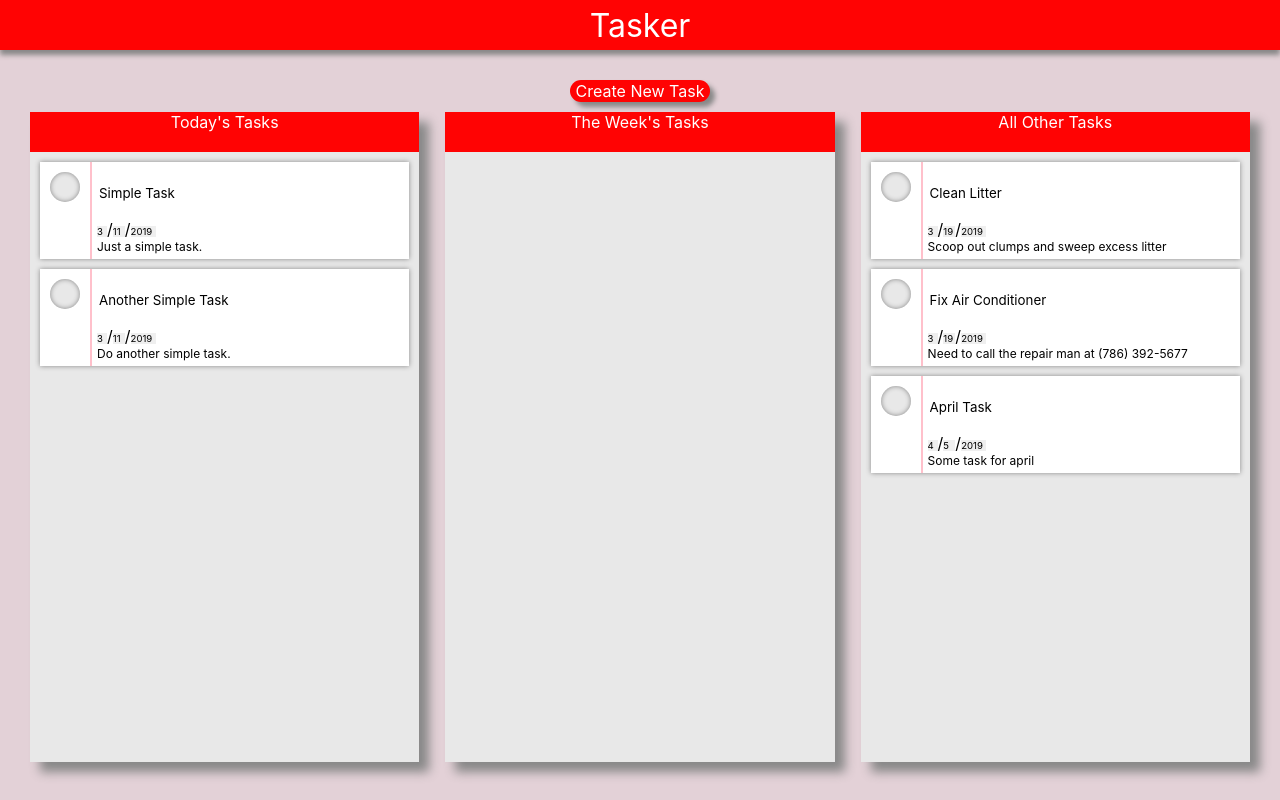
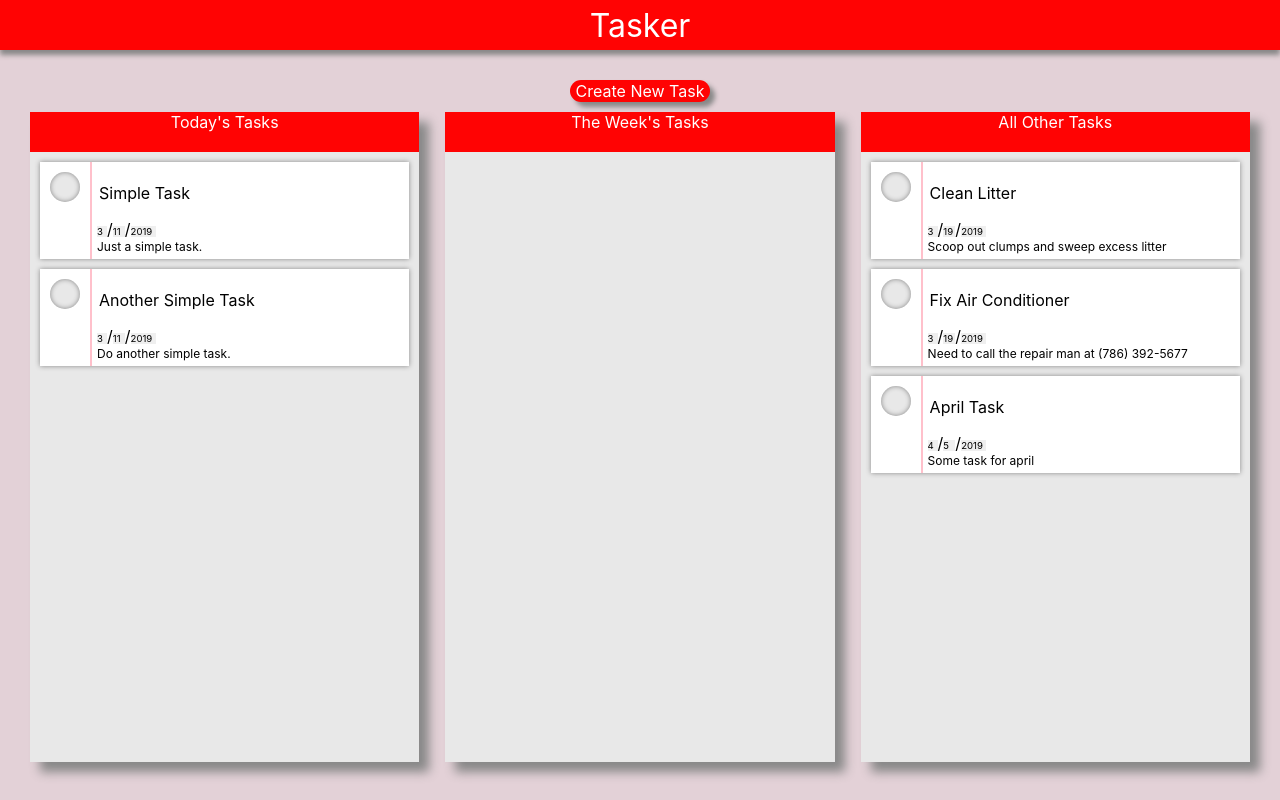
Before and after one commit to kdelamo94/tasker, a React (Create React App) app: page / in a window 1280 px wide. Built offline with nearby package versions, Linux system fonts and the light colour scheme.

Commit message:
Fixed up CSS to better account for screen sizes.

```diff
--- a/src/citadel/components/TaskList.css
+++ b/src/citadel/components/TaskList.css
@@ -4,7 +4,7 @@
   width: calc(.33 * calc(100% - 40px));
 }
 
-@media only screen and (max-width: 650px){
+@media only screen and (max-width: 1000px){
   .TaskList{
     box-shadow: 10px 10px 10px #888888;
     height: 100%;
--- a/src/citadel/components/TaskPaperDetailed.css
+++ b/src/citadel/components/TaskPaperDetailed.css
@@ -32,6 +32,8 @@
   width: 100%;
   border: none;
   font-family: inherit;
+  font-size: 1em;
+  color: inherit;
 }
 
 .TaskPaperDetailed-body{
@@ -39,4 +41,5 @@
   width: 100%;
   font-family: inherit;
   height: auto;
+  font-size: .75em;
 }
--- a/src/index.css
+++ b/src/index.css
@@ -17,6 +17,7 @@
 
 select{
   font-family: inherit;
+  color: inherit;
   font-size: .6em;
   border: none;
   -moz-appearance: none;
--- a/src/site-structure/TaskBoard.css
+++ b/src/site-structure/TaskBoard.css
@@ -14,7 +14,7 @@
 }
 
 .TaskBoard-tasklistcontainer{
-height: calc(100% - 50px - 60px);
+  height: calc(100% - 50px - 60px);
   padding: 30px;
 }
 
@@ -23,7 +23,7 @@
   width: 100%;
   text-align: center;
 }
-@media only screen and (max-width: 650px){
+@media only screen and (max-width: 1000px){
   .TaskBoard{
     height: auto;
   }
```
